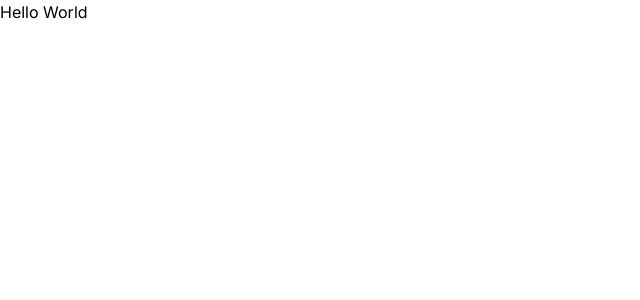
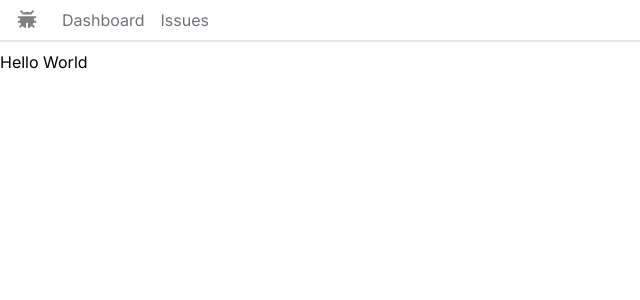
Before and after one commit to ninjattachee/mixues-tracker, a Next.js app: page / in a window 1280 px wide. Shown: the top 300 px of the page, without its empty margins (0-640 px from the left). Built offline with nearby package versions, Linux system fonts and the light colour scheme.

Commit message:
Build the navbar

```diff
--- /dev/null
+++ b/app/NavBar.tsx
@@ -0,0 +1,33 @@
+import Link from 'next/link'
+import React from 'react'
+import { BiSolidBug } from "react-icons/bi";
+
+interface NavLink {
+    href: string;
+    label: string;
+}
+
+const navLinks: NavLink[] = [
+    { href: "/", label: "Dashboard" },
+    { href: "/issues", label: "Issues" }
+];
+
+const NavBar = () => {
+
+    return (
+        <nav className='flex space-x-6 border-b-2 mb-2 px-4 py-2'>
+            <Link href="/">
+                <BiSolidBug size={22} color="grey" />
+            </Link>
+            <ul className='flex space-x-4'>
+                {navLinks.map((link) => (
+                    <Link key={link.href} className='text-zinc-500 hover:text-zinc-800 transition-colors duration-200' href={link.href}>
+                        {link.label}
+                    </Link>
+                ))}
+            </ul>
+        </nav>
+    )
+}
+
+export default NavBar
--- a/app/layout.tsx
+++ b/app/layout.tsx
@@ -1,6 +1,7 @@
 import './globals.css'
 import type { Metadata } from 'next'
 import { Inter } from 'next/font/google'
+import NavBar from './NavBar'
 
 const inter = Inter({ subsets: ['latin'] })
 
@@ -16,7 +17,12 @@ export default function RootLayout({
 }) {
   return (
     <html lang="en">
-      <body className={inter.className}>{children}</body>
+      <body className={inter.className}>
+        <NavBar />
+        <main className=''>
+          {children}
+        </main>
+      </body>
     </html>
   )
 }
--- a/app/page.tsx
+++ b/app/page.tsx
@@ -1,3 +1,5 @@
+import NavBar from "./NavBar";
+
 export default function Home() {
   return (
     <div>
--- a/package.json
+++ b/package.json
@@ -19,7 +19,11 @@
     "postcss": "8.4.47",
     "react": "18.3.1",
     "react-dom": "18.3.1",
+    "react-icons": "^5.3.0",
     "tailwindcss": "3.4.14",
     "typescript": "5.6.3"
+  },
+  "devDependencies": {
+    "mini-css-extract-plugin": "^2.9.2"
   }
 }
```
Also changed, not shown: 1 other file (tests, documents, lock files or other folders).
